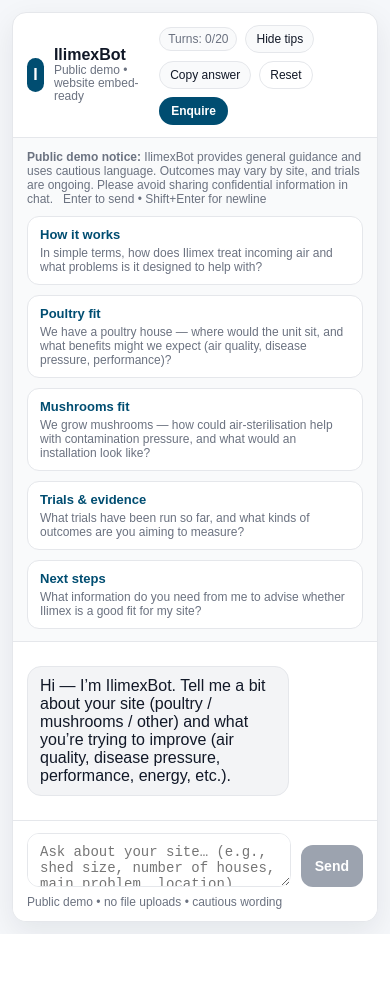
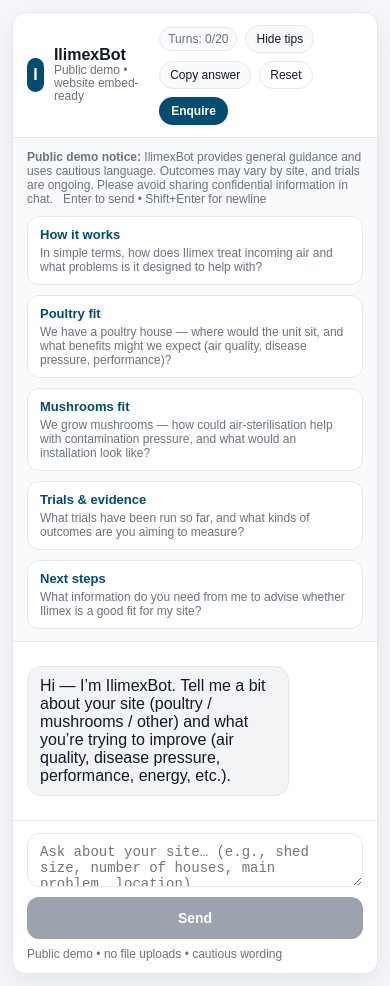
Before and after one commit to AntFan-sketch/ilimex-bot, a Next.js app: page /ilimex-bot/external in a window 390 px wide. Before the commit the page ends 934 px from the top, so only its background shows below. Built offline with nearby package versions, Linux system fonts and the light colour scheme.

Commit message:
Adjust External Bot for use on smartphones

```diff
--- a/src/app/ilimex-bot/external/page.tsx
+++ b/src/app/ilimex-bot/external/page.tsx
@@ -84,14 +84,29 @@ export default function ExternalIlimexBotPage() {
     return messages.filter((m) => m.role === "user").length;
   }, [messages]);
 
-  const hasInteracted = turnsUsed > 0; // derived state
-
   const lastAssistant = useMemo(() => {
     for (let i = messages.length - 1; i >= 0; i--) {
       if (messages[i].role === "assistant") return messages[i].content;
     }
     return "";
   }, [messages]);
+
+  const [isNarrow, setIsNarrow] = useState(false);
+
+useEffect(() => {
+  const mq = window.matchMedia("(max-width: 520px)");
+  const apply = () => setIsNarrow(mq.matches);
+  apply();
+
+  // Safari support: addListener/removeListener fallback
+  if (typeof mq.addEventListener === "function") {
+    mq.addEventListener("change", apply);
+    return () => mq.removeEventListener("change", apply);
+  } else {
+    mq.addListener(apply);
+    return () => mq.removeListener(apply);
+  }
+}, []);
 
   // Auto scroll to bottom on new messages
   useEffect(() => {
@@ -373,7 +388,6 @@ export default function ExternalIlimexBotPage() {
               borderBottom: `1px solid ${BRAND.border}`,
               background: "#f9fafb",
               // ✅ Prevent the tips panel from hogging the screen on mobile
-              maxHeight: hasInteracted ? "0px" : "none",
             }}
           >
             <div style={{ fontSize: "12px", color: BRAND.muted, marginBottom: "10px" }}>
@@ -492,7 +506,16 @@ export default function ExternalIlimexBotPage() {
             paddingBottom: "calc(env(safe-area-inset-bottom) + 12px)",
           }}
         >
-          <div style={{ display: "flex", gap: "10px", alignItems: "flex-end", flexWrap: "wrap" }}>
+          <div
+  style={{
+    display: "flex",
+    gap: "10px",
+    alignItems: isNarrow ? "stretch" : "flex-end",
+    flexDirection: isNarrow ? "column" : "row",
+    flexWrap: isNarrow ? "nowrap" : "wrap",
+    width: "100%",
+  }}
+>
             <textarea
               ref={inputRef}
               value={input}
@@ -502,6 +525,7 @@ export default function ExternalIlimexBotPage() {
               style={{
  flex: 1,
     minWidth: 0,
+    width: isNarrow ? "100%" : undefined,
     minHeight: "52px",
     maxHeight: "120px",
     padding: "10px 12px",
@@ -519,6 +543,7 @@ export default function ExternalIlimexBotPage() {
               disabled={loading || !safeTrim(input) || turnsUsed >= MAX_TURNS}
               style={{
 flexShrink: 0,
+    width: isNarrow ? "100%" : undefined,
     height: "42px",
     padding: "0 14px",
     borderRadius: "12px",
```
Lines whose indentation alone changed are shown as unchanged.
